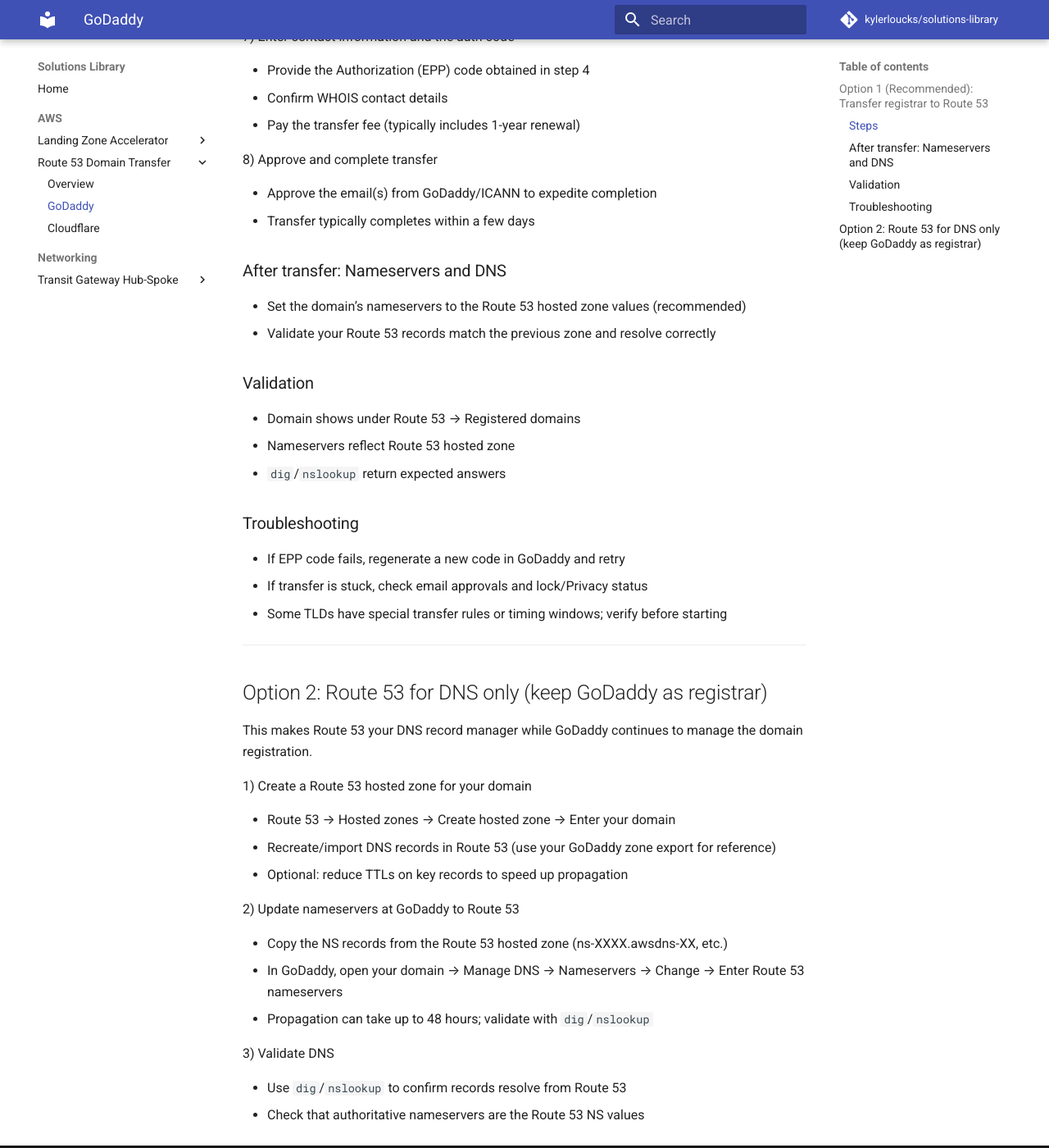
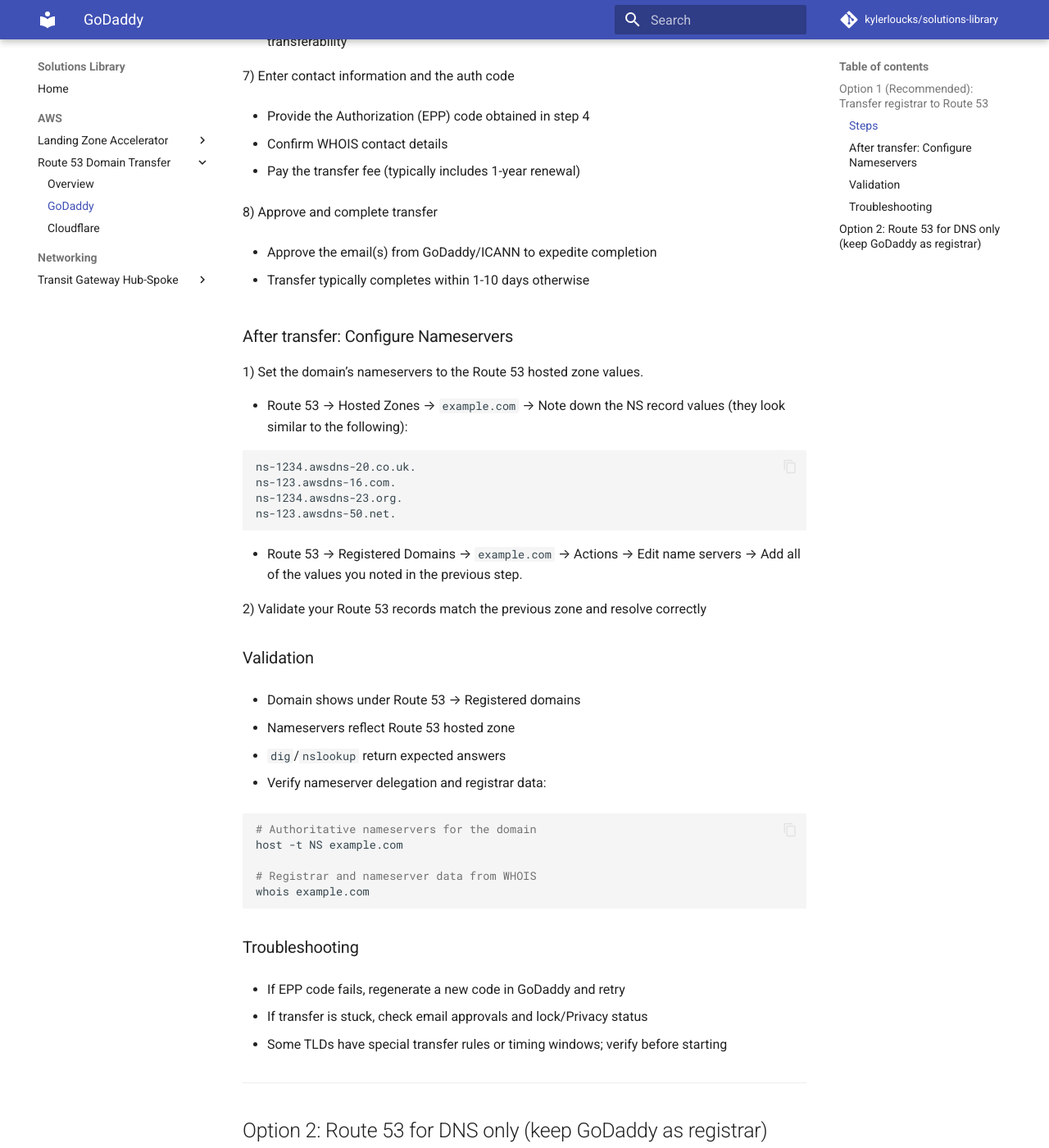
Before and after one commit to KylerLoucks/solutions-library, an MkDocs documentation site: the page built from docs/aws/route53-domain-transfer/transfer-from-godaddy.md, in a window 1280 px wide and 1400 px high, scrolled down 2300 px. Shown: the whole window at 82% size. Built offline with MkDocs 1.6.1 and Material for MkDocs 9.7.7, drawn with Linux system fonts in a browser that asks for light colours; comment, search, counter and statistics services are not loaded; some of the changed text lies outside the part shown.

Commit message:
fix: update instructions for domain

````diff
--- a/docs/aws/route53-domain-transfer/transfer-from-godaddy.md
+++ b/docs/aws/route53-domain-transfer/transfer-from-godaddy.md
@@ -56,7 +58,9 @@ terraform import 'aws_route53_record.www_cname' Z1234567890ABC_www.example.com_C
 ```
 
 - Create matching Terraform resources (aws_route53_zone, aws_route53_record) before importing.
+
 - After import, run `terraform plan` to reconcile attributes like TTL and record values.
+
 - Reference: [Terraform aws_route53_zone import](https://registry.terraform.io/providers/hashicorp/aws/latest/docs/resources/route53_zone#import), [Terraform aws_route53_record import](https://registry.terraform.io/providers/hashicorp/aws/latest/docs/resources/route53_record#import)
 
 If you're importing DNS records into a terraform module, run `terraform plan` to determine the module key
@@ -79,6 +83,7 @@ Terraform will perform the following actions:
     }
 ```
 Then you can easily import based on what the comment at the top says:
+
 !!!warning "module.records.aws_route53_record.this[" MX"] will be created"
 ```bash
 terraform import 'module.records.aws_route53_record.this[" MX"]' Z06353253219H5P6ZZ7L_example.com_MX
@@ -92,29 +97,58 @@ terraform import 'module.records.aws_route53_record.this[" MX"]' Z06353253219H5P
 7) Enter contact information and the auth code
 
 - Provide the Authorization (EPP) code obtained in step 4
+
 - Confirm WHOIS contact details
+
 - Pay the transfer fee (typically includes 1-year renewal)
 
 8) Approve and complete transfer
 
 - Approve the email(s) from GoDaddy/ICANN to expedite completion
-- Transfer typically completes within a few days
 
-### After transfer: Nameservers and DNS
+- Transfer typically completes within 1-10 days otherwise
 
-- Set the domain’s nameservers to the Route 53 hosted zone values (recommended)
-- Validate your Route 53 records match the previous zone and resolve correctly
+### After transfer: Configure Nameservers
+
+1) Set the domain’s nameservers to the Route 53 hosted zone values.
+
+- Route 53 → Hosted Zones → `example.com` → Note down the NS record values (they look similar to the following):
+
+```bash
+ns-1234.awsdns-20.co.uk.
+ns-123.awsdns-16.com.
+ns-1234.awsdns-23.org.
+ns-123.awsdns-50.net.
+```
+
+- Route 53 → Registered Domains → `example.com` → Actions → Edit name servers → Add all of the values you noted in the previous step.
+
+2) Validate your Route 53 records match the previous zone and resolve correctly
 
 ### Validation
 
 - Domain shows under Route 53 → Registered domains
+
 - Nameservers reflect Route 53 hosted zone
+
 - `dig`/`nslookup` return expected answers
+
+- Verify nameserver delegation and registrar data:
+
+```bash
+# Authoritative nameservers for the domain
+host -t NS example.com
+
+# Registrar and nameserver data from WHOIS
+whois example.com
+```
 
 ### Troubleshooting
 
 - If EPP code fails, regenerate a new code in GoDaddy and retry
+
 - If transfer is stuck, check email approvals and lock/Privacy status
+
 - Some TLDs have special transfer rules or timing windows; verify before starting
 
 ---
@@ -126,16 +160,28 @@ This makes Route 53 your DNS record manager while GoDaddy continues to manage th
 1) Create a Route 53 hosted zone for your domain
 
 - Route 53 → Hosted zones → Create hosted zone → Enter your domain
+
 - Recreate/import DNS records in Route 53 (use your GoDaddy zone export for reference)
+
 - Optional: reduce TTLs on key records to speed up propagation
 
 2) Update nameservers at GoDaddy to Route 53
 
 - Copy the NS records from the Route 53 hosted zone (ns-XXXX.awsdns-XX, etc.)
+
 - In GoDaddy, open your domain → Manage DNS → Nameservers → Change → Enter Route 53 nameservers
+
 - Propagation can take up to 48 hours; validate with `dig`/`nslookup`
 
 3) Validate DNS
 
 - Use `dig`/`nslookup` to confirm records resolve from Route 53
+
 - Check that authoritative nameservers are the Route 53 NS values
+
+- Verify nameserver delegation and registrar data:
+
+```bash
+host -t NS example.com
+whois example.com
+```
````
Also changed, not shown: other parts of docs/aws/route53-domain-transfer/transfer-from-godaddy.md (+3 -1 lines).
